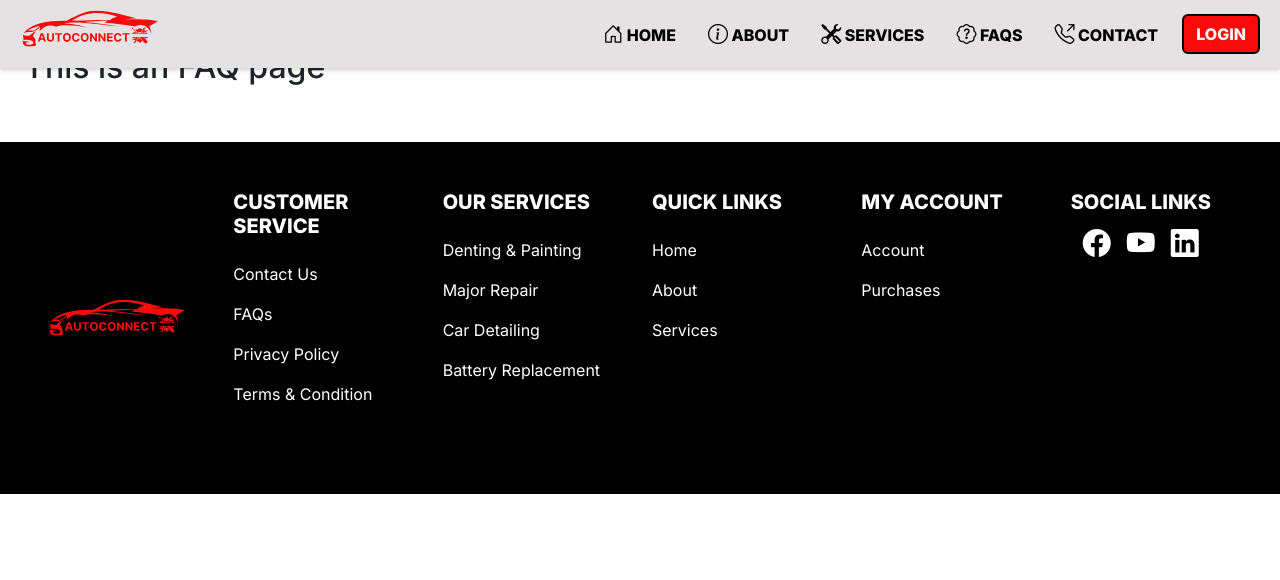
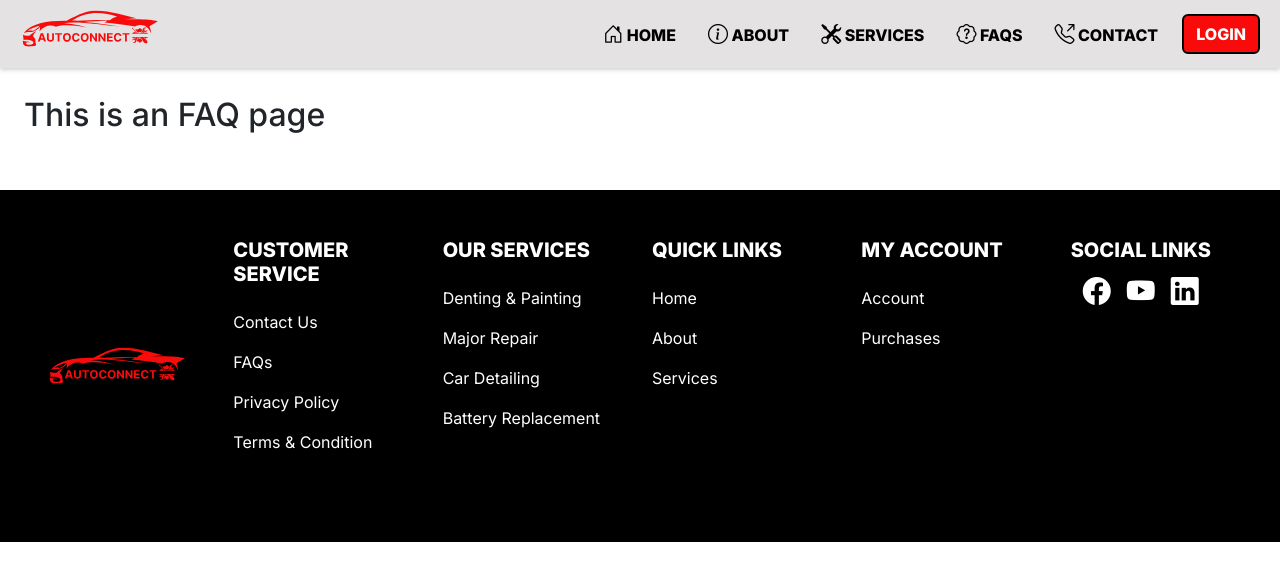
Before and after one commit to jaspherbagor/AutoConnect, a React (Create React App) app in the folder front-end/: page /faqs in a window 1280 px wide. Shown: the top 580 px of the page. Built offline with nearby package versions, Linux system fonts and the light colour scheme.

Commit message:
added a top margin on the heading

```diff
--- a/front-end/src/components/pages/client/faqs.jsx
+++ b/front-end/src/components/pages/client/faqs.jsx
@@ -7,7 +7,7 @@ const Faqs = () => {
         <ClientNavbar/>
 
         <section className="container-fluid px-4 py-5">
-            <h2 className="text-start">This is an FAQ page</h2>
+            <h2 className="text-start mt-5">This is an FAQ page</h2>
         </section>
 
         <ClientFooter/>
```
